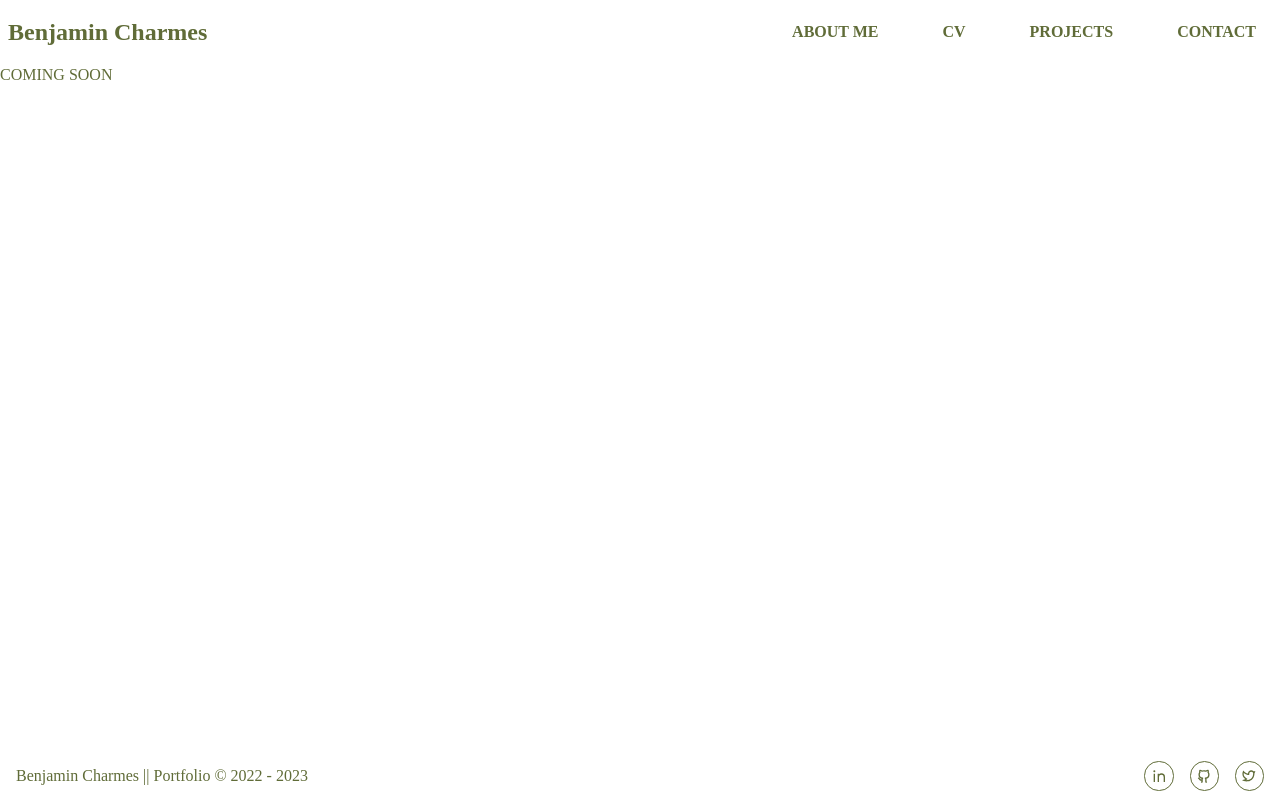
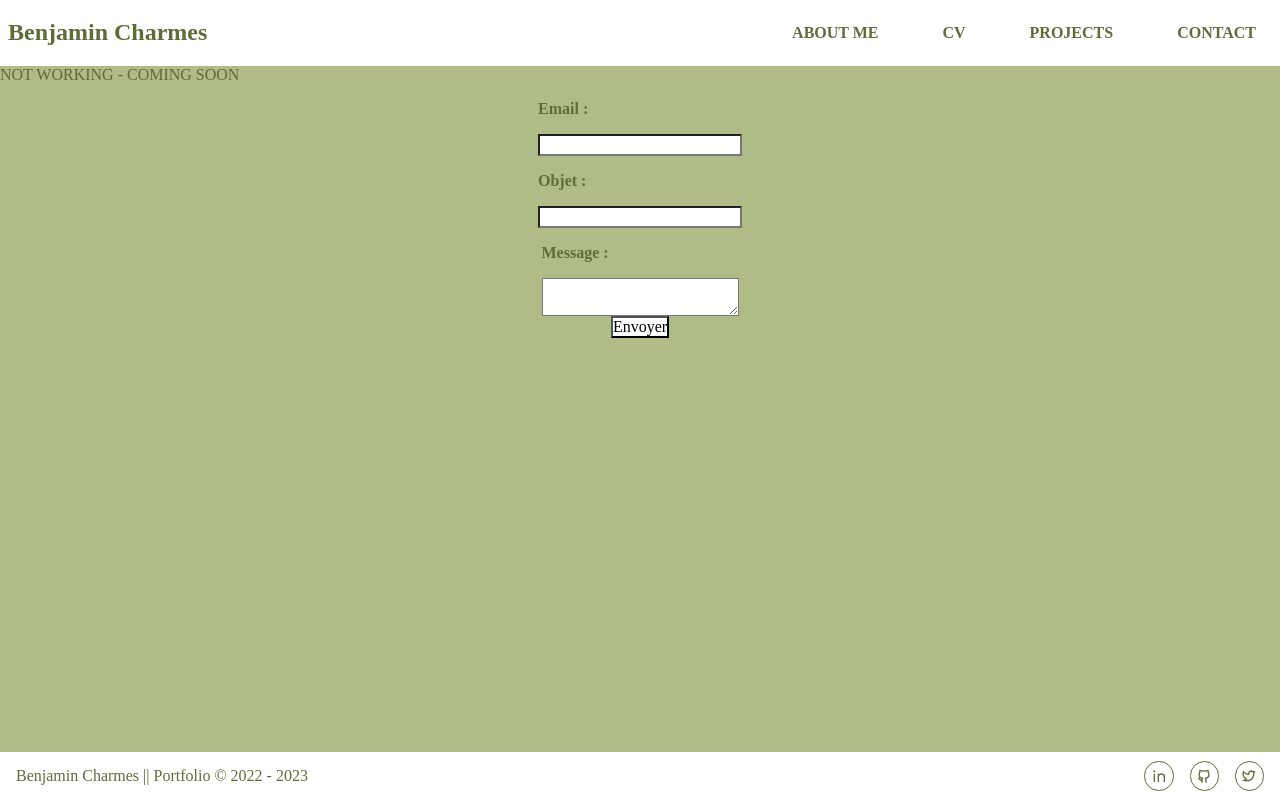
Before and after one commit to BenjaminCharmes/Portfolio, a React (Vite) app: page /contact in a window 1280 px wide. Built offline with nearby package versions, Linux system fonts and the light colour scheme.

Commit message:
130723 - update aboutme and CV (not finished yet)

```diff
--- a/src/components/About_Components/AboutCard/AboutCard.scss
+++ b/src/components/About_Components/AboutCard/AboutCard.scss
@@ -4,12 +4,11 @@
   display: flex;
   align-self: center;
   height: 35em;
-  width: 90%;
+  width: 50%;
   margin-top: 7em;
   margin-bottom: 15em;
   display: grid;
   grid-template-columns: 1fr 1fr;
-  box-shadow: $box-shadow;
 
   .left-col {
     display: grid;
@@ -20,8 +19,8 @@
       height: 0.1em;
       width: 3em;
       margin: 1em;
-      background-color: darkolivegreen;
-      border: 1px solid darkolivegreen;
+      background-color: $light-background;
+      border: 1px solid $light-background;
       border-radius: 1em;
     }
 
@@ -30,7 +29,7 @@
       flex-direction: column;
       align-items: center;
       justify-content: space-evenly;
-      background-color: beige;
+      background-color: $light-background-color;
       padding-top: 3em;
       padding-bottom: 3em;
 
@@ -42,11 +41,21 @@
       .name {
         font-size: 2em;
         font-weight: 700;
+        white-space: wrap;
+        text-overflow: ellipsis;
+        overflow: hidden;
+        text-align: center;
       }
 
       .title {
         text-transform: uppercase;
         font-size: 1.2em;
+        letter-spacing: 0.1em;
+
+        white-space: wrap;
+        text-overflow: ellipsis;
+        overflow: hidden;
+        text-align: center;
       }
     }
 
@@ -54,6 +63,7 @@
       display: flex;
       align-items: center;
       justify-content: center;
+      background-color: $light-background;
     }
   }
 
@@ -64,7 +74,7 @@
     justify-content: space-around;
     align-items: flex-start;
     text-align: left;
-    box-shadow: $box-shadow;
+    background-color: $light-background;
 
     .title {
       font-size: 5em;
--- a/src/components/CV_Components/CVCard/CVCard.scss
+++ b/src/components/CV_Components/CVCard/CVCard.scss
@@ -6,8 +6,10 @@
   height: auto;
   box-shadow: $box-shadow;
   border-radius: 0.5em;
-  margin-bottom: 1em;
-  padding: 2em;
+  margin-bottom: 1.5em;
+  padding: 1.5em;
+  background-color: #fff;
+  width: 75%;
 
   .left {
     .date {
@@ -38,11 +40,15 @@
 
     .link {
       margin-top: 1em;
-      padding: 0.7em;
+      padding: 0.5em;
       display: inline-block;
-      border: 1px solid lig;
-      background-color: lightblue;
+      background-color: $light-background-color;
+      border: 2px solid transparent;
       border-radius: 1em;
+    }
+
+    .link:hover {
+      border: 2px solid $light-text-color;
     }
 
     .skills {
--- a/src/components/CV_Components/SkillsCard/SkillsCard.scss
+++ b/src/components/CV_Components/SkillsCard/SkillsCard.scss
@@ -6,7 +6,8 @@
   justify-content: center;
   height: auto;
   margin-bottom: 1em;
-  padding: 2em;
+  padding: 1.5em;
   border-radius: 0.5em;
   box-shadow: $box-shadow;
+  background-color: $light-background;
 }
--- a/src/components/Footer/Footer.scss
+++ b/src/components/Footer/Footer.scss
@@ -1,3 +1,5 @@
+@import "src/styles/abstracts/variables.scss";
+
 .footer {
   display: flex;
   justify-content: space-between;
@@ -10,5 +12,5 @@
   height: 3rem;
   width: 100%;
   box-sizing: border-box;
-  background-color: #fff;
+  background-color: $light-background;
 }
--- a/src/components/Link/CustomLink.scss
+++ b/src/components/Link/CustomLink.scss
@@ -1,8 +1,8 @@
 .custom-link {
   display: flex;
-  padding: 0.3em;
+  padding: 0.5em;
   margin: 0.3em;
-  border: 2px solid darkkhaki;
+  border: 2px solid transparent;
   border-radius: 3em;
   width: 6em;
   align-items: center;
--- a/src/components/Navbar/Navbar.scss
+++ b/src/components/Navbar/Navbar.scss
@@ -1,5 +1,7 @@
+@import "src/styles/abstracts/variables.scss";
+
 .navbar {
-  height: 3rem;
+  height: 3.1rem;
   padding: 0.5rem;
   display: flex;
   justify-content: space-between;
@@ -7,7 +9,7 @@
   top: 0;
   left: 0;
   right: 0;
-  background-color: #fff;
+  background-color: $light-background;
 
   .switch {
     display: flex;
--- a/src/pages/About/About.scss
+++ b/src/pages/About/About.scss
@@ -1,5 +1,12 @@
+@import "src/styles/abstracts/variables.scss";
+
 .about-container {
   display: flex;
   height: 100%;
   justify-content: center;
+  background: linear-gradient(
+    0.25turn,
+    $light-background-color 0 33%,
+    $light-background 33% 100%
+  );
 }
--- a/src/pages/CV/CV.jsx
+++ b/src/pages/CV/CV.jsx
@@ -33,7 +33,7 @@ const CV = () => {
           location='France'
           description='Participation in the mobile optimisation of the Loxpert platform and the development of its mobile application.'
           link='https://www.loxpert.fr'
-          linkText='Visit Loxpert ➡️'
+          linkText='Visit Loxpert'
           skills={true}
           skillsList={[
             NODE_JS,
--- a/src/pages/Contact/Contact.jsx
+++ b/src/pages/Contact/Contact.jsx
@@ -1,8 +1,62 @@
+// React
+import React, { useState } from "react";
+
 // SCSS
 import "./Contact.scss";
 
 const Contact = () => {
-  return <>COMING SOON</>;
+  const [email, setEmail] = useState("");
+  const [subject, setSubject] = useState("");
+  const [message, setMessage] = useState("");
+
+  const handleSubmit = (e) => {
+    e.preventDefault();
+
+    // Envoyer les données du formulaire où vous le souhaitez (par exemple, en utilisant une requête HTTP)
+
+    // Réinitialiser les champs du formulaire après l'envoi
+    setEmail("");
+    setSubject("");
+    setMessage("");
+  };
+
+  return (
+    <>
+      <div>NOT WORKING - COMING SOON</div>
+      <form onSubmit={handleSubmit}>
+        <div>
+          <label htmlFor='email'>Email :</label>
+          <input
+            type='email'
+            id='email'
+            value={email}
+            onChange={(e) => setEmail(e.target.value)}
+            required
+          />
+        </div>
+        <div>
+          <label htmlFor='subject'>Objet :</label>
+          <input
+            type='text'
+            id='subject'
+            value={subject}
+            onChange={(e) => setSubject(e.target.value)}
+            required
+          />
+        </div>
+        <div>
+          <label htmlFor='message'>Message :</label>
+          <textarea
+            id='message'
+            value={message}
+            onChange={(e) => setMessage(e.target.value)}
+            required
+          />
+        </div>
+        <button type='submit'>Envoyer</button>
+      </form>
+    </>
+  );
 };
 
 export default Contact;
--- a/src/pages/Contact/Contact.scss
+++ b/src/pages/Contact/Contact.scss
@@ -0,0 +1,16 @@
+@import "src/styles/abstracts/variables.scss";
+
+form {
+  display: flex;
+  flex-direction: column;
+  justify-content: center;
+  align-items: center;
+  align-self: center;
+
+  label {
+    display: flex;
+    font-weight: 700;
+    margin-bottom: 1em;
+    margin-top: 1em;
+  }
+}
--- a/src/styles/abstracts/variables.scss
+++ b/src/styles/abstracts/variables.scss
@@ -1,6 +1,7 @@
 //Colors
 $light-text-color: #606c38;
-$light-background-color: #fff;
+$light-background-color: #afbc88;
+$light-background: #fff;
 
 $dark-text-color: #afbc88;
 $dark-background-color: #333;
```
Also changed, not shown: src/components/Navbar/Navbar.jsx (+14 -2 lines).
